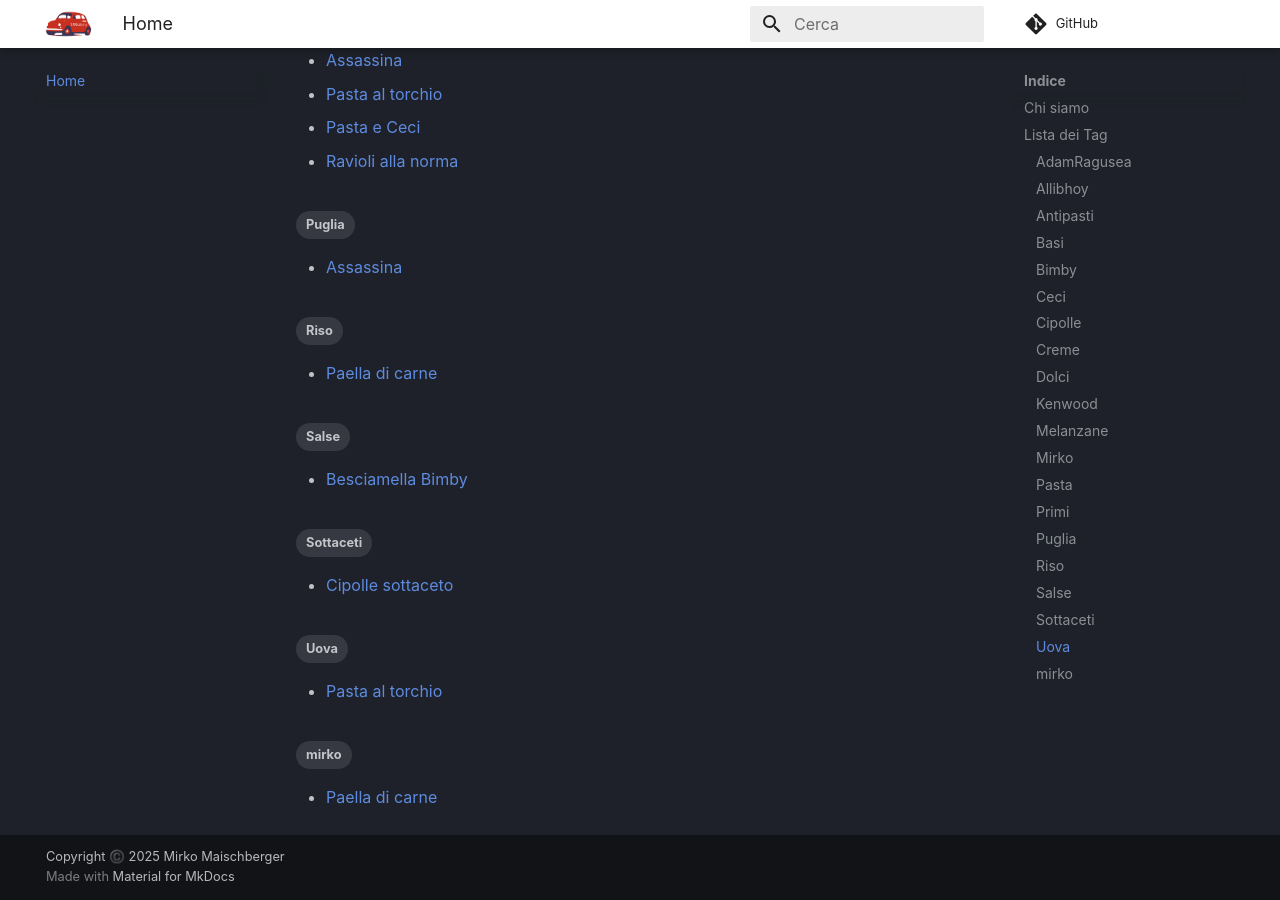
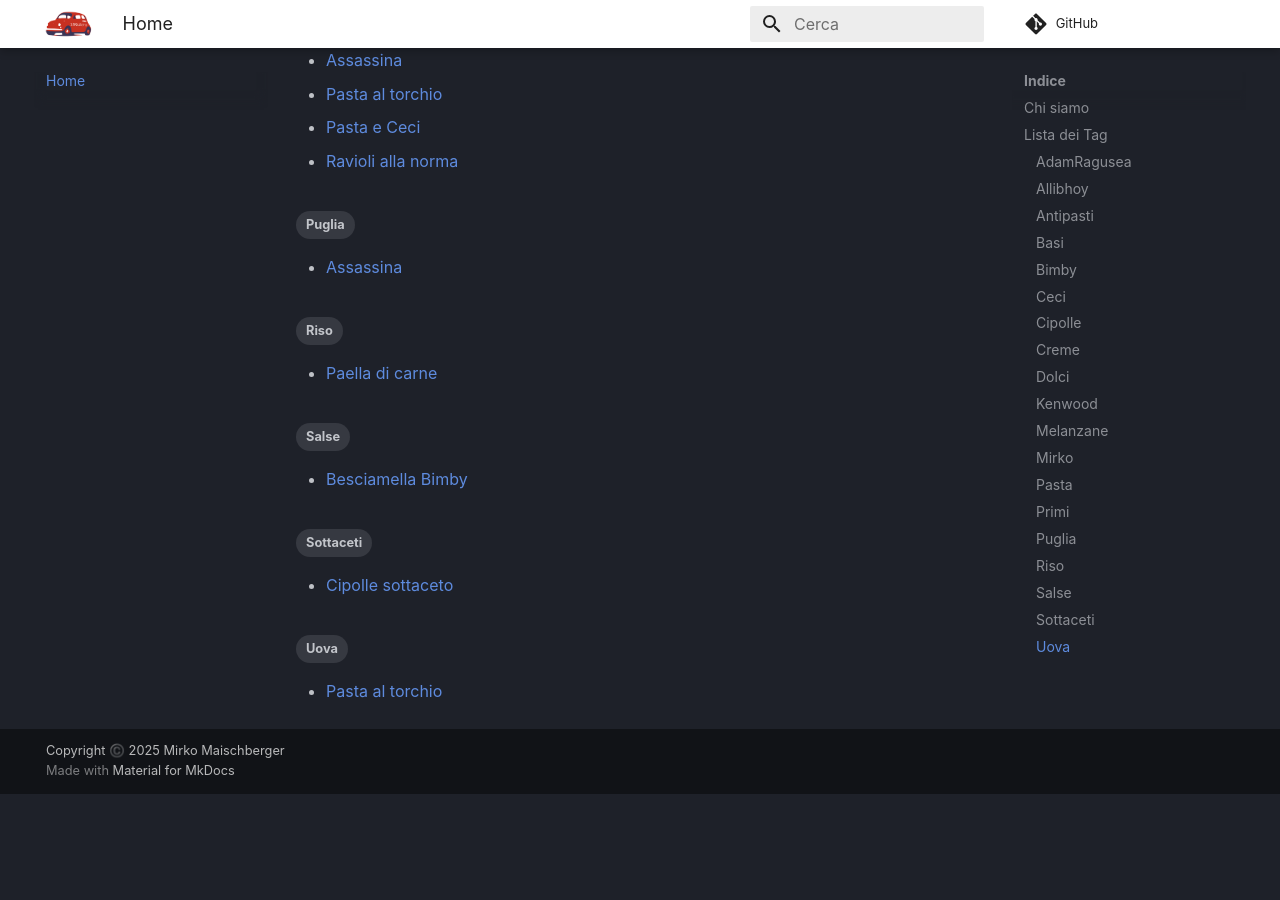
Before and after one commit to baol/recipes, an MkDocs documentation site: the page built from docs/index.md, in a window 1280 px wide and 900 px high, scrolled down 2954 px. Built offline with MkDocs 1.6.1 and Material for MkDocs 9.7.7, drawn with Linux system fonts in a browser that asks for light colours; some web fonts are replaced; comment, search, counter and statistics services are not loaded; after the commit the page ends 3748 px from its top, so only the background shows below that.

Commit message:
Remove wrong tag

```diff
--- a/docs/Primi/Paella di carne.md
+++ b/docs/Primi/Paella di carne.md
@@ -1,6 +1,5 @@
 ---
 tags:
-  - mirko
   - Allibhoy
   - Riso
 comments: "true"
```
